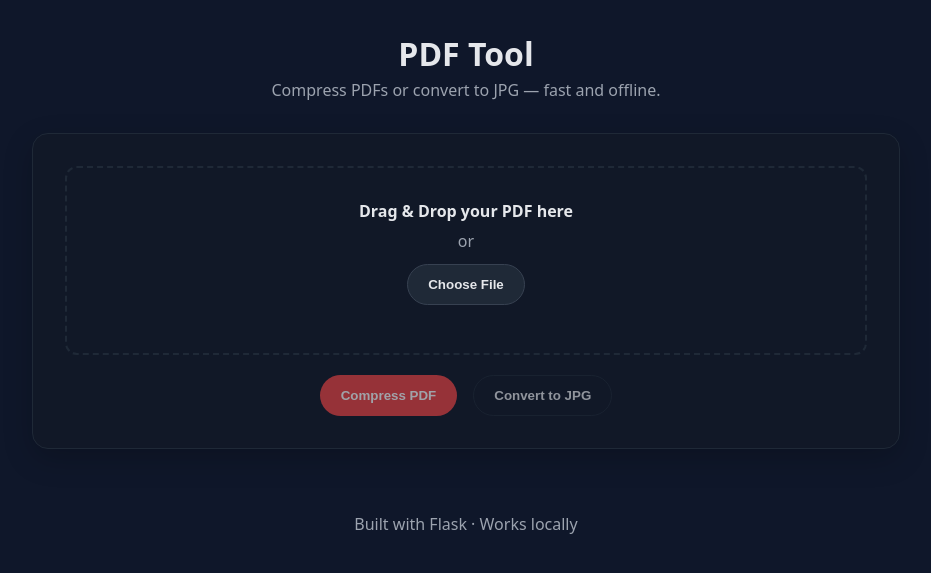
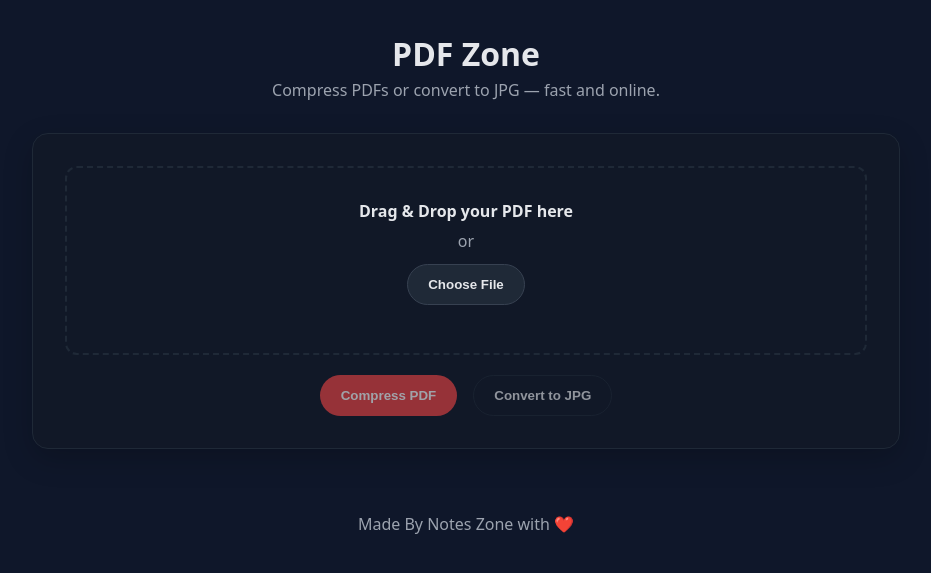
Before and after one commit to Tejaskashyap2005/PDF-ZONE, a Flask app: page / in a window 1280 px wide. Shown: the top 573 px of the page, without its empty margins (174-1105 px from the left). Run offline with Flask 3, Linux system fonts and the light colour scheme; some libraries are stand-ins or nearby versions.

Commit message:
Update index.html

```diff
--- a/templates/index.html
+++ b/templates/index.html
@@ -3,13 +3,13 @@
 <head>
 	<meta charset="UTF-8" />
 	<meta name="viewport" content="width=device-width, initial-scale=1.0" />
-	<title>PDF Tool</title>
+	<title>PDF Zone</title>
 	<link rel="stylesheet" href="{{ url_for('static', filename='css/styles.css') }}" />
 </head>
 <body>
 	<header class="header">
-		<h1>PDF Tool</h1>
-		<p>Compress PDFs or convert to JPG — fast and offline.</p>
+		<h1>PDF Zone</h1>
+		<p>Compress PDFs or convert to JPG — fast and online.</p>
 	</header>
 
 	<main class="container">
@@ -39,7 +39,7 @@
 	</main>
 
 	<footer class="footer">
-		<p>Built with Flask · Works locally</p>
+		<p>Made By Notes Zone with ❤️</p>
 	</footer>
 
 	<script>
```
